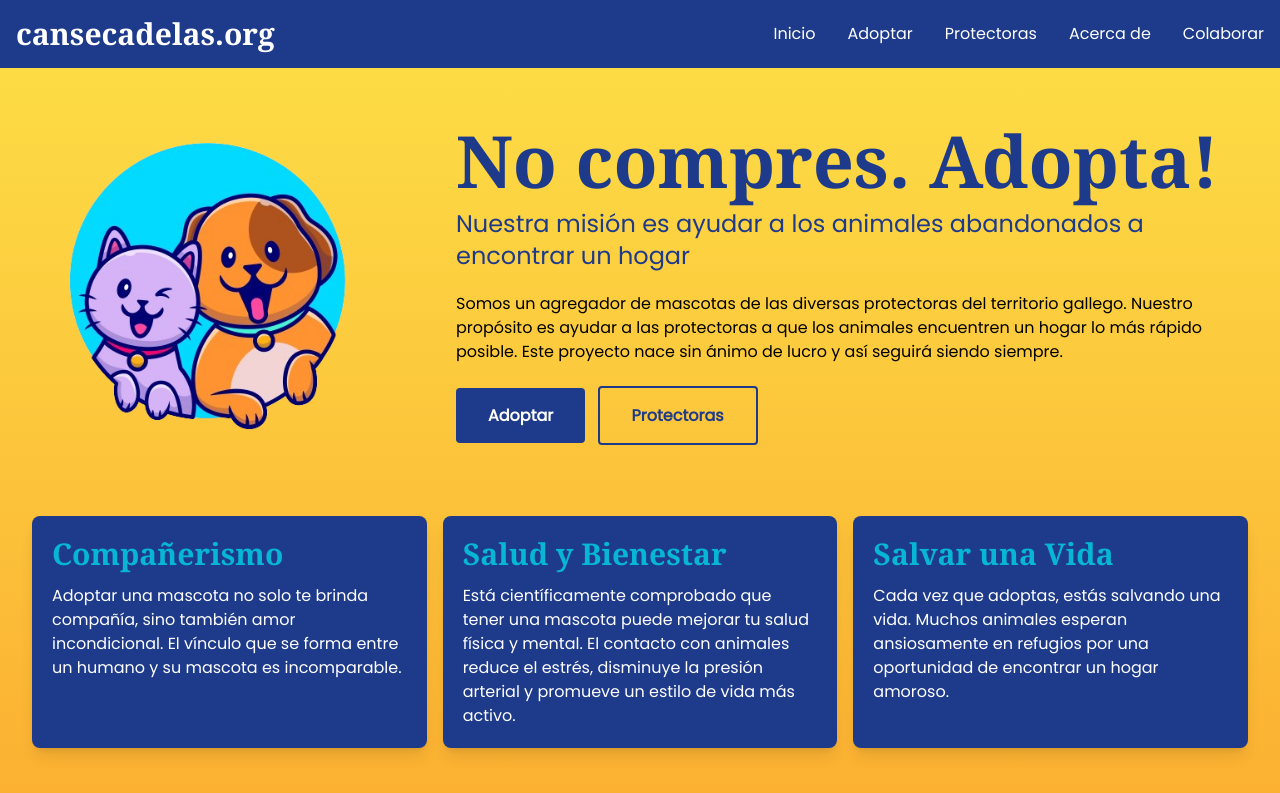
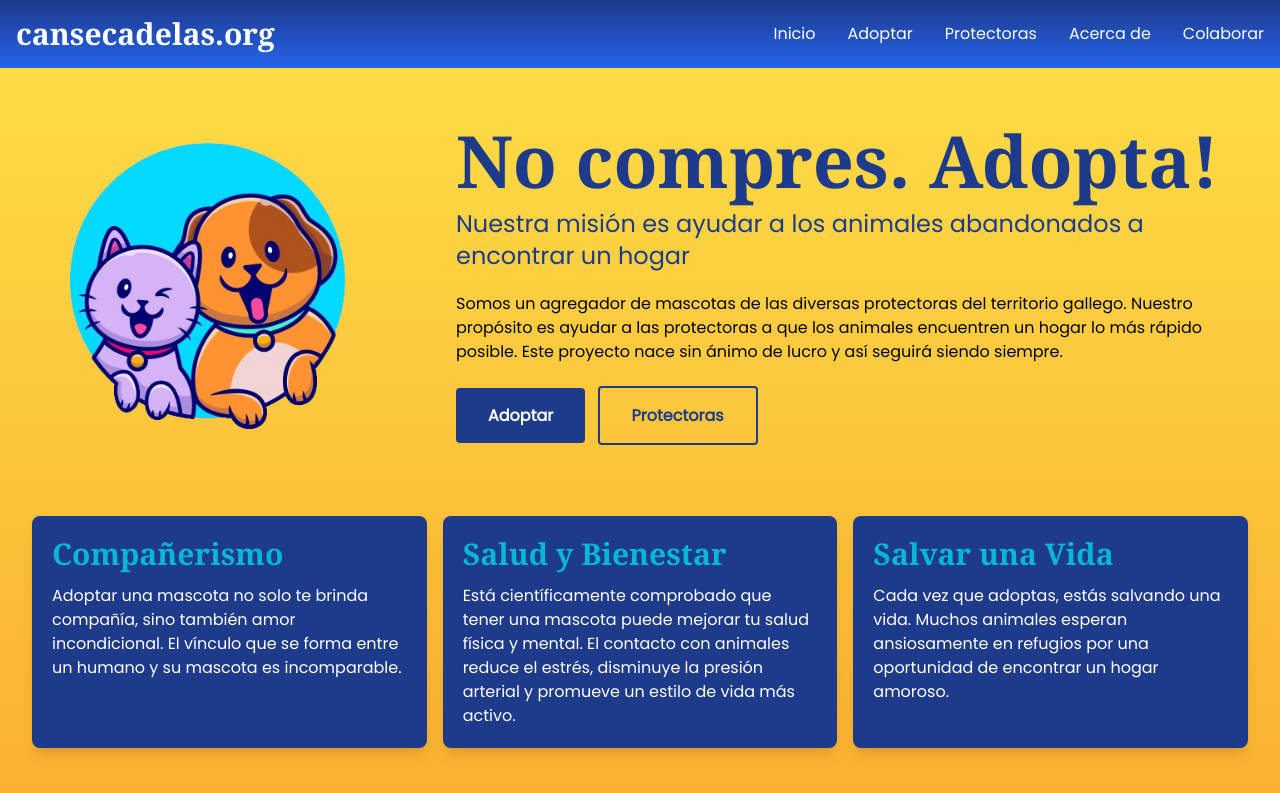
Before and after one commit to ppitacaneiro/cansecadelas_app, an Astro site: page / in a window 1280 px wide. Shown: the top 793 px of the page. Built offline with nearby package versions, Linux system fonts and the light colour scheme; Astro itself is replaced by a stand-in of ours; a web font is replaced by a local one.

Commit message:
bg gradient in navbar

```diff
--- a/src/components/layout/Navbar.astro
+++ b/src/components/layout/Navbar.astro
@@ -1,7 +1,7 @@
 ---
 ---
 
-<nav class="bg-blue-900 border-gray-200 dark:bg-gray-900">
+<nav class="bg-gradient-to-b from-blue-900 to-blue-600">
     <div
         class="max-w-screen-xl flex flex-wrap items-center justify-between mx-auto p-4">
         <a
```
